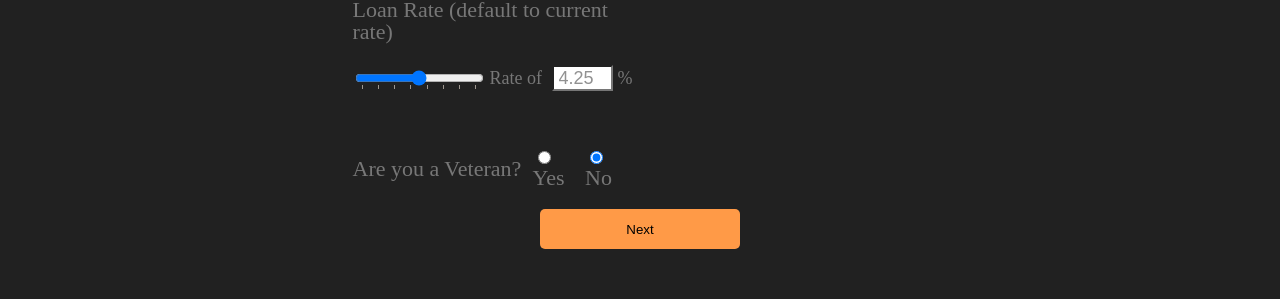
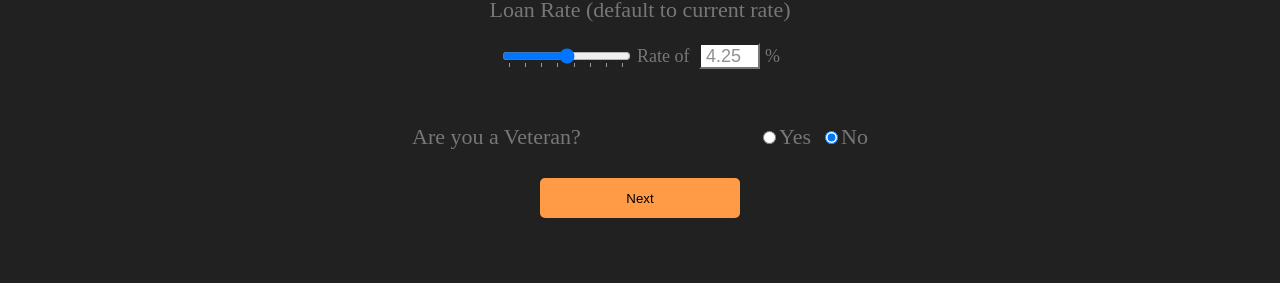
Before and after one commit to wccmc/mort-frontend-2, a React (Create React App) app: page / in a window 1280 px wide. Shown: the part 749-1048 px from the top of the page. Built offline with nearby package versions, Linux system fonts and the light colour scheme; no server answers.

Commit message:
fix full screen ui bugs

```diff
--- a/src/Components/Slider/Slider.js
+++ b/src/Components/Slider/Slider.js
@@ -15,14 +15,9 @@ const Slider = (props) => {
     />)
 
     return (
-        <div
-            style={styles.sliderGroup}
-        >
+        <div style={styles.sliderGroup} >
             <div style={styles.slider}>
-
-                <datalist id="tickmarks"
-                // style={{ backgroundColor: 'red', }}
-                >
+                <datalist id="tickmarks" >
                     <option value="2.5" label='2.5%' />
                     <option value="3" />
                     <option value="3.5" />
@@ -33,7 +28,6 @@ const Slider = (props) => {
                     <option value="6" label='6%' />
                 </datalist>
                 <input
-                    // style={{ margin: 15, height: 50, }}
                     type="range"
                     id="start"
                     name="rate"
@@ -45,7 +39,6 @@ const Slider = (props) => {
                     onChange={(e) => updateRate(e.target.value)}
                 />
             </div>
-
             <label
                 style={styles.rateTitle}
             >
--- a/src/Screens/Financial/Financial.js
+++ b/src/Screens/Financial/Financial.js
@@ -82,7 +82,9 @@ const Financial = (props) => {
 
     return (
         <div style={styles.container}>
-            {mappedInputFields}
+            <div style={styles.contentContainer}>
+                {mappedInputFields}
+            </div>
             <NavButton
                 title="Back"
                 onClick={() => handleNavigation()}
--- a/src/Screens/Veteran/Veteran.js
+++ b/src/Screens/Veteran/Veteran.js
@@ -57,6 +57,7 @@ const Veteran = (props) => {
 
     return (
         <div style={styles.container}>
+            <div style={styles.contentContainer}>
                 <div style={styles.inputContainer}>
                     <DropDown
                         value={vetType}
@@ -78,6 +79,7 @@ const Veteran = (props) => {
                         value={childCare}
                         onChange={updateChildCare}
                     />
+                </div>
             </div>
             <NavButton
                 title="Back"
--- a/src/Utils/Styles.js
+++ b/src/Utils/Styles.js
@@ -32,7 +32,7 @@ const styles = {
         flexDirection: 'column',
         justifyContent: 'space-between',
         alignItems: 'flex-start',
-        width: '50%',
+        width: '40%',
         minWidth: 300,
         // backgroundColor: 'darkgreen',
     },
@@ -42,7 +42,7 @@ const styles = {
         justifyContent: 'space-between',
         alignItems: 'flex-start',
         // height: 100,
-        width: '30%',
+        width: '100%',
         minWidth: 300,
         marginTop: 15,
         padding: 15,
@@ -78,7 +78,7 @@ const styles = {
         display: 'flex',
         justifyContent: 'space-between',
         alignItems: 'center',
-        width: '30%',
+        width: '100%',
         minWidth: 300,
         marginTop: 15,
         padding: 10,
@@ -89,8 +89,8 @@ const styles = {
         display: 'flex',
         justifyContent: 'space-between',
         alignItems: 'center',
-        width: '30%',
-        minWidth: 100,
+        // width: '30%',
+        minWidth: 110,
         // backgroundColor: 'lightgreen',
     },
     sliderSectionContainer: {
@@ -99,7 +99,7 @@ const styles = {
         justifyContent: 'space-between',
         alignItems: 'center',
         // height: 100,
-        width: '30%',
+        width: '100%',
         minWidth: 300,
         marginTop: 15,
         padding: 10,
@@ -146,8 +146,9 @@ const styles = {
         height: 40,
         borderRadius: 5,
         border: 'none',
-        margin: "10px 2px",
+        margin: "20px 2px",
         cursor: "pointer",
+
     },
     textBtnContainer: {
         display: 'flex',
```
Also changed, not shown: src/Screens/General/General.js (+1 -6 lines). Lines whose indentation alone changed are shown as unchanged.
